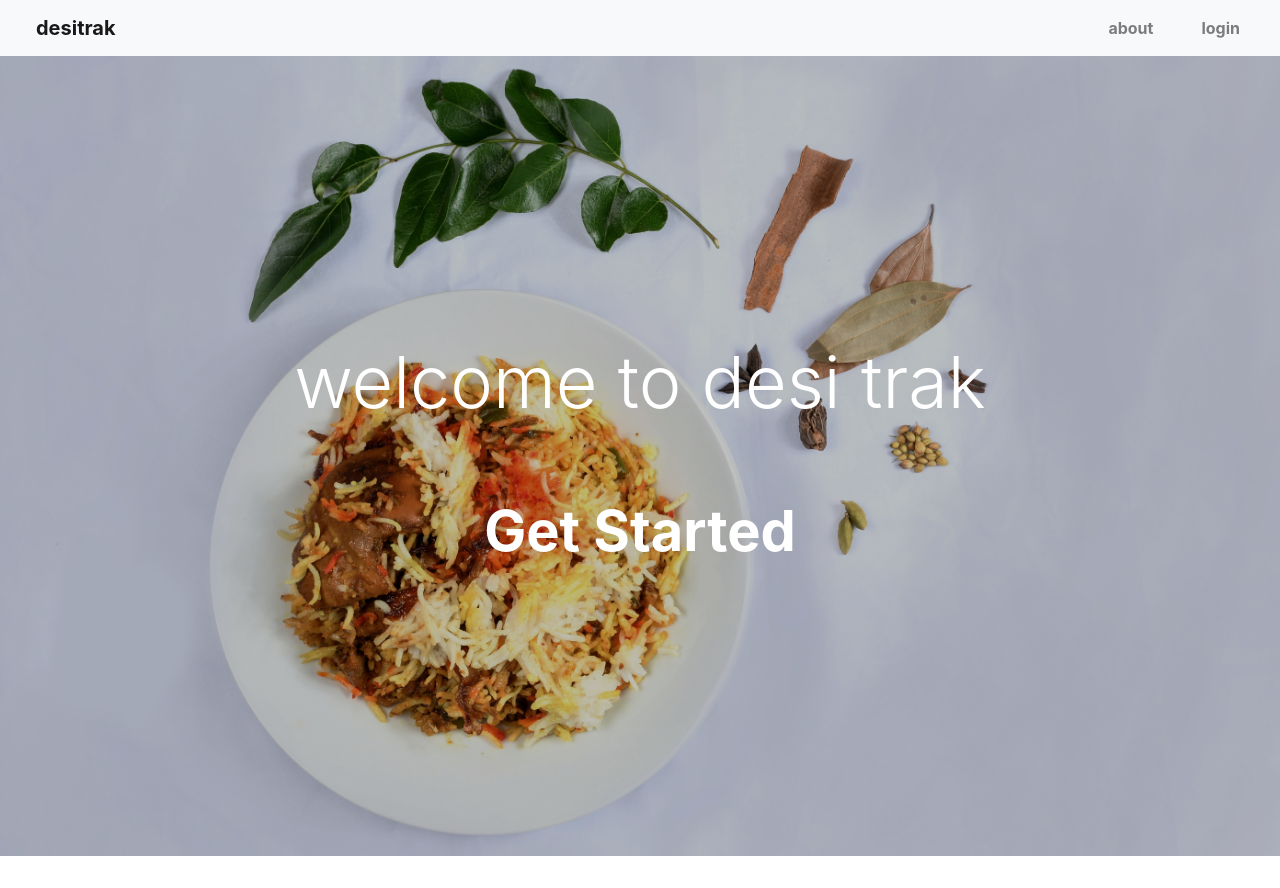
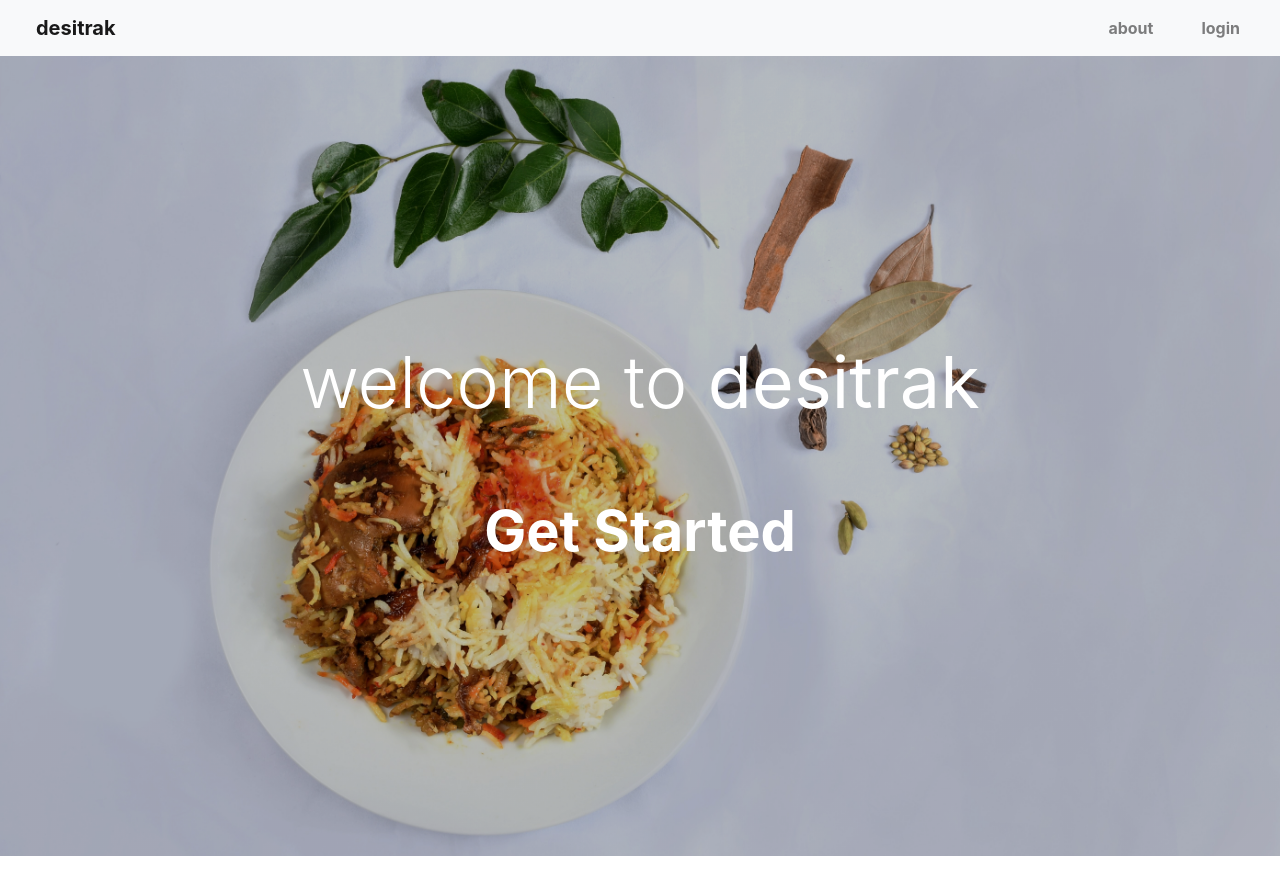
Before and after one commit to AruGyani/desi-recipe-app, a React (Create React App) app in the folder frontend/: page / in a window 1280 px wide. Built offline with nearby package versions, Linux system fonts and the light colour scheme.

Commit message:
update jumbotron

```diff
--- a/frontend/public/index.html
+++ b/frontend/public/index.html
@@ -22,7 +22,7 @@
       work correctly both with client-side routing and a non-root public URL.
       Learn how to configure a non-root public URL by running `npm run build`.
     -->
-    <title>React App</title>
+    <title>desitrak</title>
   </head>
   <body>
     <noscript>You need to enable JavaScript to run this app.</noscript>
--- a/frontend/src/components/HomeJumbotron.js
+++ b/frontend/src/components/HomeJumbotron.js
@@ -5,7 +5,7 @@ function HomeJumbotron() {
     return (
         <div className="jumbotron jumbotron-fluid center">
             <div className="container">
-                <h1 className="display-3 welcome">welcome to desi trak</h1>
+                <h1 className="display-3 welcome">welcome to <b>desitrak</b></h1>
                 <h1 className="display-4"><a className="startLink" href="/login">Get Started</a></h1>
             </div>
         </div>
```
